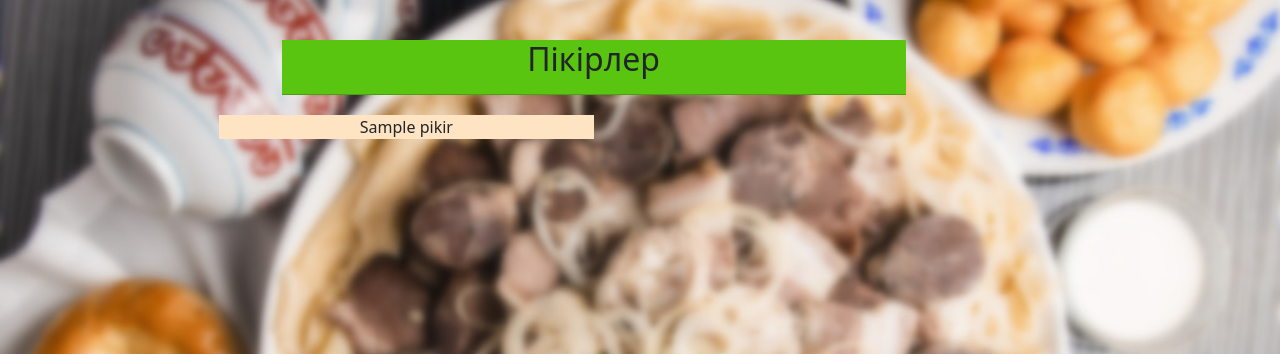
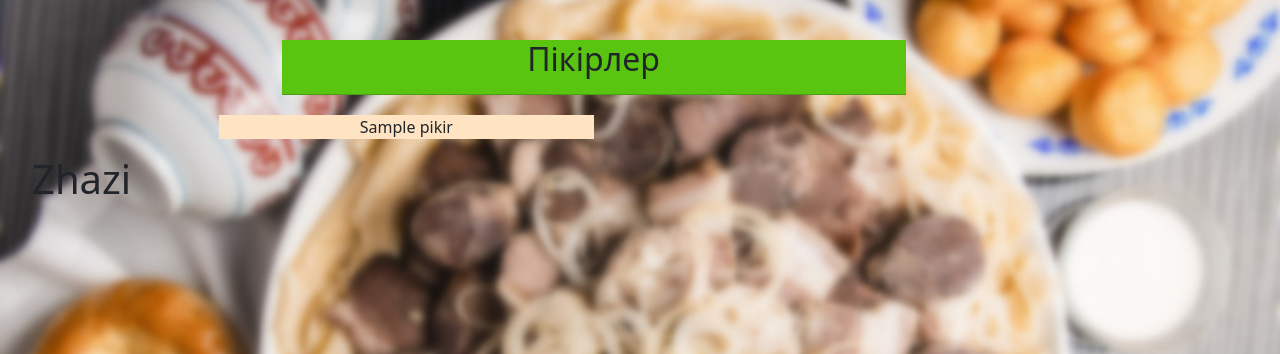
Before and after one commit to Zhazi2002/projectbek, a Django app: page /pikir/ in a window 1280 px wide. Shown: the part 62-416 px from the top of the page. Run offline with Django 4.2, Linux system fonts and the light colour scheme; tables that the repository leaves empty hold one stand-in row (values such as "Sample post").

Commit message:
first commit

```diff
--- a/lab1_project/project/templates/project/pikir.html
+++ b/lab1_project/project/templates/project/pikir.html
@@ -12,6 +12,7 @@
             <p>{{ p.title }}</p>
         </div>
         {% endfor %}
+        <h1>Zhazi</h1>
 
 </ul>
 
```
